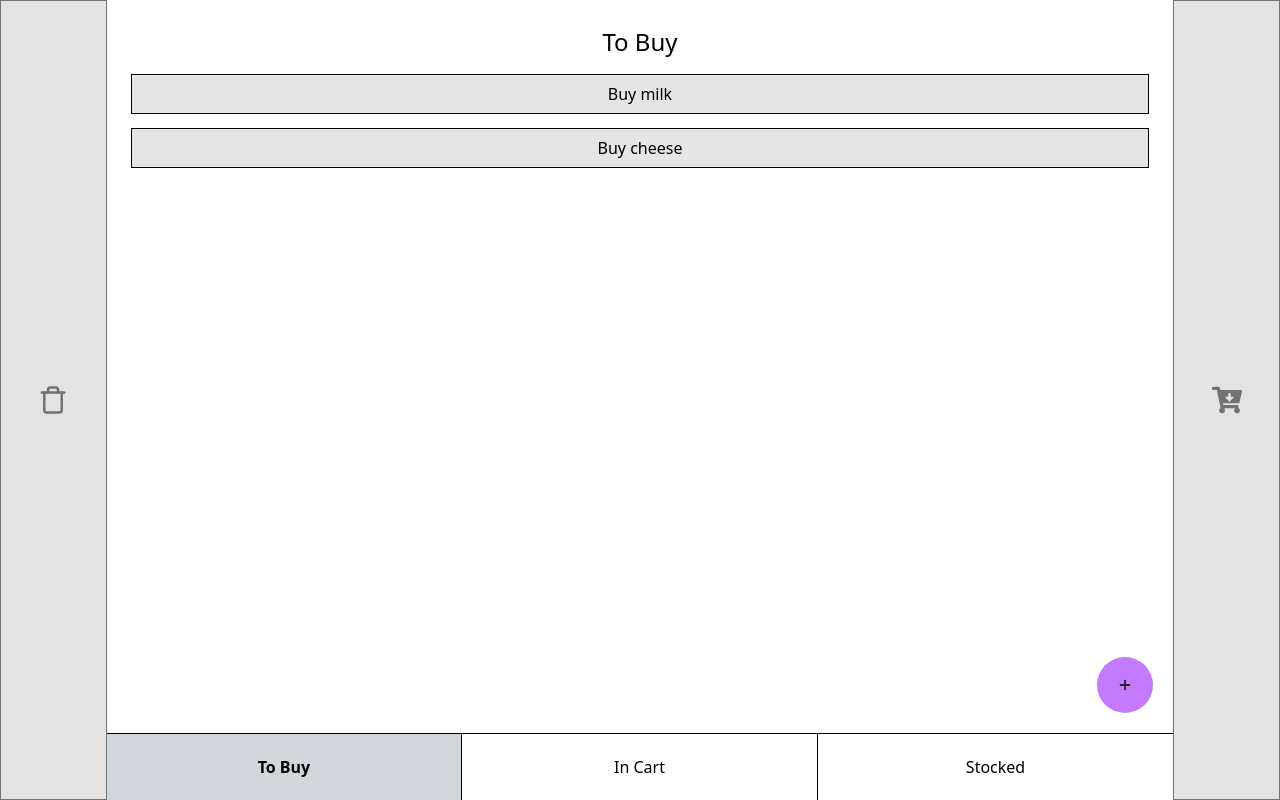
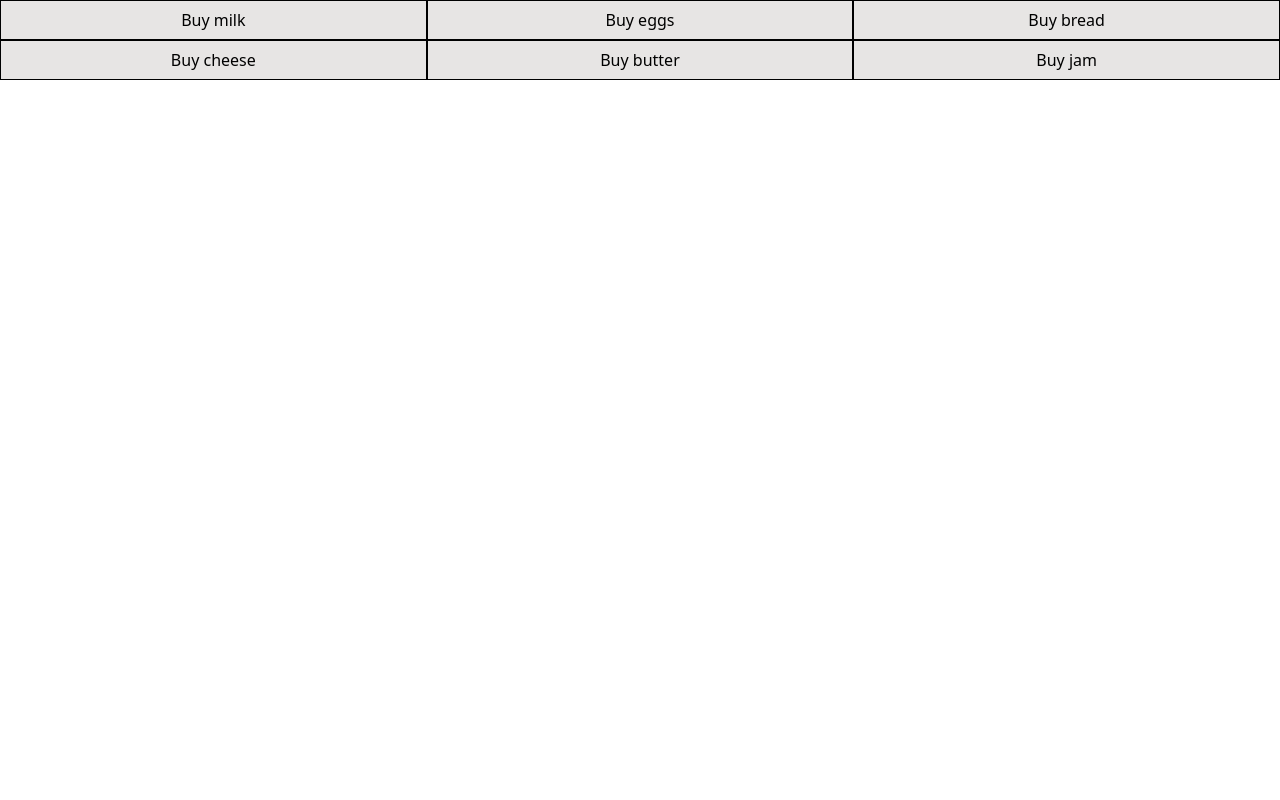
Before and after one commit to NickDDDDDD/my-home, a React (Vite) app: page / in a window 1280 px wide. Built offline with nearby package versions, Linux system fonts and the light colour scheme.

Commit message:
change to use dnd kit

```diff
--- a/package.json
+++ b/package.json
@@ -10,6 +10,9 @@
     "preview": "vite preview"
   },
   "dependencies": {
+    "@dnd-kit/core": "^6.3.1",
+    "@dnd-kit/sortable": "^10.0.0",
+    "@dnd-kit/utilities": "^3.2.2",
     "@tailwindcss/postcss": "^4.0.6",
     "@tailwindcss/vite": "^4.0.6",
     "mobile-drag-drop": "^3.0.0-rc.0",
--- a/src/App.jsx
+++ b/src/App.jsx
@@ -1,9 +1,8 @@
-import Kanban from "./components/Kanban";
-
+import ShoppingList from "./components/ShoppingList";
 function App() {
   return (
     <>
-      <Kanban />
+      <ShoppingList />
     </>
   );
 }
--- /dev/null
+++ b/src/components/ShoppingList.jsx
@@ -0,0 +1,163 @@
+import {
+  closestCorners,
+  DndContext,
+  PointerSensor,
+  useSensors,
+  useSensor,
+  KeyboardSensor,
+  TouchSensor,
+  useDroppable,
+} from "@dnd-kit/core";
+
+import { nanoid } from "nanoid";
+
+import { useState } from "react";
+
+import PropTypes from "prop-types";
+import { twMerge } from "tailwind-merge";
+import {
+  SortableContext,
+  verticalListSortingStrategy,
+  useSortable,
+  arrayMove,
+  sortableKeyboardCoordinates,
+} from "@dnd-kit/sortable";
+import { CSS } from "@dnd-kit/utilities";
+
+const DEFAULT_CARDS = [
+  { id: nanoid(), column: "toBuy", content: "Buy milk" },
+  { id: nanoid(), column: "inCart", content: "Buy eggs" },
+  { id: nanoid(), column: "stocked", content: "Buy bread" },
+  { id: nanoid(), column: "toBuy", content: "Buy cheese" },
+  { id: nanoid(), column: "inCart", content: "Buy butter" },
+  { id: nanoid(), column: "stocked", content: "Buy jam" },
+];
+
+const ShoppingList = () => {
+  const [cards, setCards] = useState(DEFAULT_CARDS);
+
+  const getCardIndex = (id) => {
+    return cards.findIndex((card) => card.id === id);
+  };
+
+  const handleDragEnd = ({ active, over }) => {
+    if (active.id === over.id) {
+      return;
+    }
+
+    setCards((prev) => {
+      const oldIndex = getCardIndex(active.id);
+      const newIndex = getCardIndex(over.id);
+
+      return arrayMove(prev, oldIndex, newIndex);
+    });
+  };
+
+  const handleDragOver = ({ active, over }) => {
+    if (active.id === over.id) {
+      return;
+    }
+    const isOverCard = over.data.current?.type === "card";
+    const isOverColumn = over.data.current?.type === "column";
+
+    if (isOverCard) {
+      setCards((prev) => {
+        const activeIndex = getCardIndex(active.id);
+        const overIndex = getCardIndex(over.id);
+
+        prev[activeIndex].column = prev[overIndex].column;
+
+        return arrayMove(prev, activeIndex, overIndex);
+      });
+    } else if (isOverColumn) {
+      setCards((prev) => {
+        const activeIndex = getCardIndex(active.id);
+        prev[activeIndex].column = over.data.current.column;
+
+        return arrayMove(prev, activeIndex, activeIndex);
+      });
+    }
+  };
+
+  const sensors = useSensors(
+    useSensor(PointerSensor),
+    useSensor(TouchSensor),
+
+    useSensor(KeyboardSensor, {
+      coordinateGetter: sortableKeyboardCoordinates,
+    })
+  );
+
+  return (
+    <DndContext
+      sensors={sensors}
+      collisionDetection={closestCorners}
+      onDragEnd={handleDragEnd}
+      onDragOver={handleDragOver}
+    >
+      <div className="h-dvh w-full grid grid-cols-12">
+        <Column column="toBuy" cards={cards} className="col-span-4" />
+        <Column column="inCart" cards={cards} className="col-span-4" />
+        <Column column="stocked" cards={cards} className="col-span-4" />
+      </div>
+    </DndContext>
+  );
+};
+
+const Column = ({ column, cards, className }) => {
+  const filteredCards = cards.filter((card) => card.column === column);
+
+  const { setNodeRef } = useDroppable({
+    id: column,
+    data: { type: "column", column },
+  });
+
+  return (
+    <div ref={setNodeRef} className={twMerge("", className)}>
+      <SortableContext
+        items={filteredCards}
+        strategy={verticalListSortingStrategy}
+      >
+        {filteredCards.map((card) => (
+          <Card key={card.id} card={card} />
+        ))}
+      </SortableContext>
+    </div>
+  );
+};
+
+Column.propTypes = {
+  column: PropTypes.string.isRequired,
+  cards: PropTypes.array.isRequired,
+  className: PropTypes.string,
+};
+
+const Card = ({ card }) => {
+  const { attributes, listeners, setNodeRef, transform, transition } =
+    useSortable({ id: card.id, data: { type: "card", card } });
+
+  const styles = {
+    transform: CSS.Transform.toString(transform),
+    transition,
+    touchAction: "none",
+  };
+  return (
+    <>
+      <div
+        ref={setNodeRef}
+        {...attributes}
+        {...listeners}
+        style={styles}
+        className="w-full h-10 border border-black bg-stone-200 cursor-grab active:cursor-grabbing items-center flex justify-center"
+      >
+        {card.content}
+      </div>
+    </>
+  );
+};
+
+Card.propTypes = {
+  card: PropTypes.object.isRequired,
+};
+
+export default ShoppingList;
```
Also changed, not shown: legacy/Kanban.jsx (renamed from src/components/Kanban.jsx), 1 other file (tests, documents, lock files or other folders).
